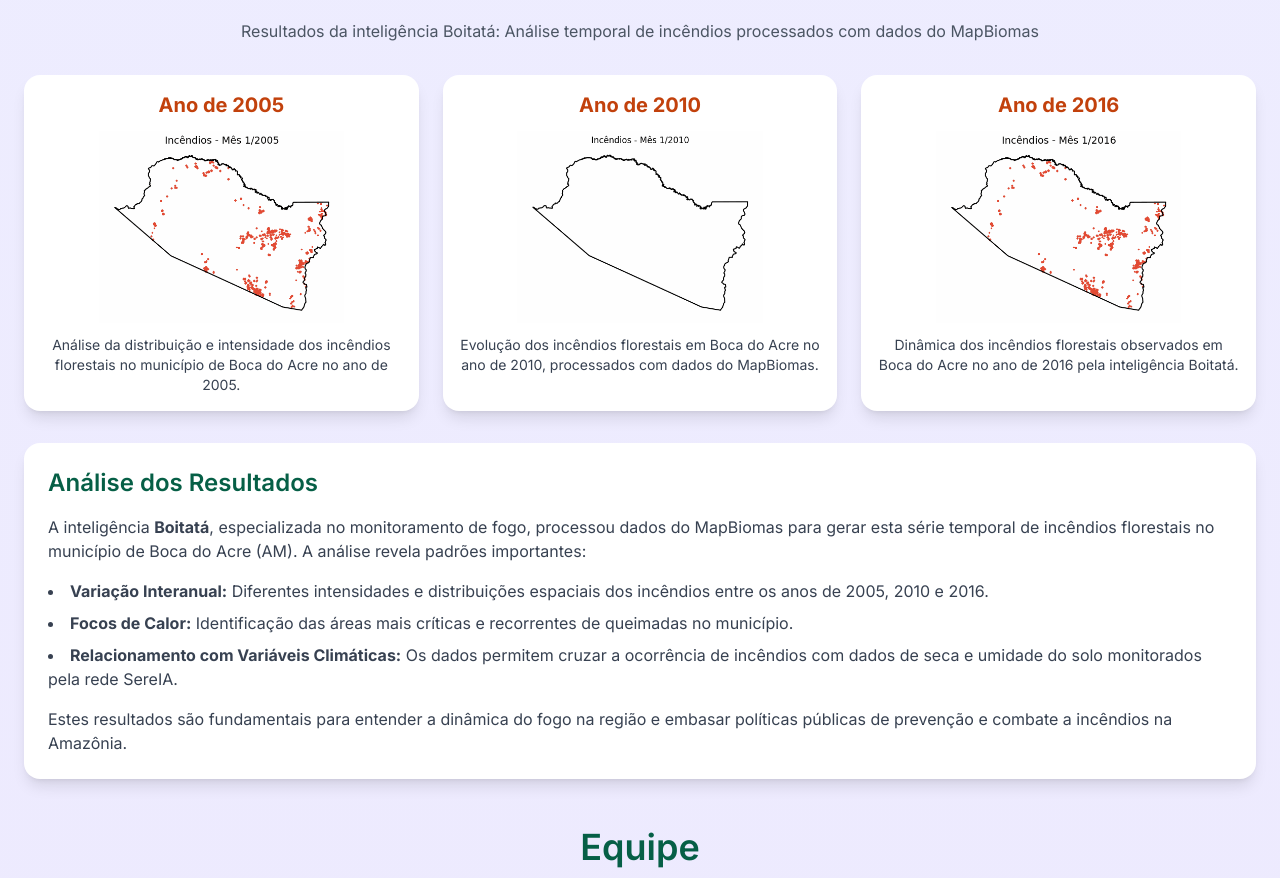
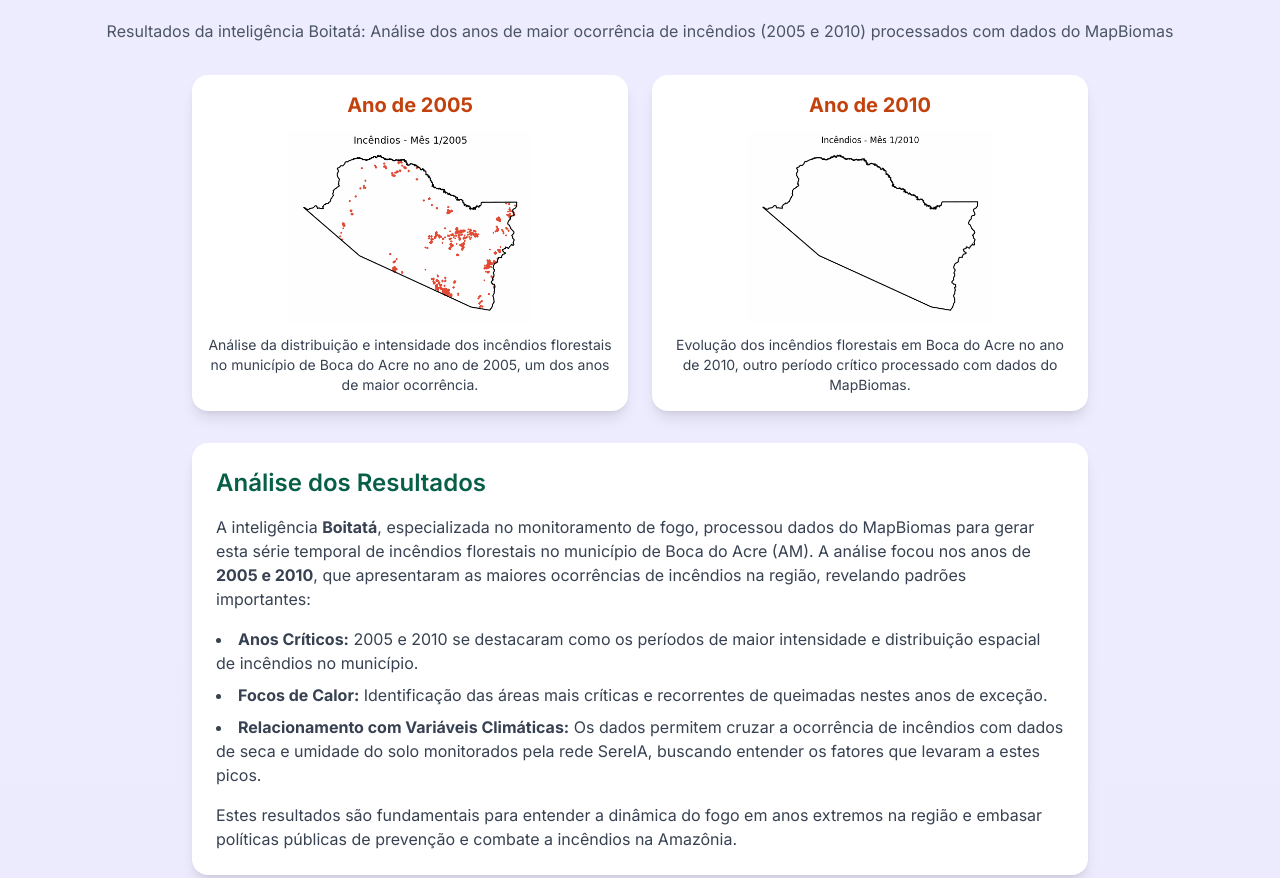
Before and after one commit to rosiam2020/sereIA, a plain HTML site: page index.html in a window 1280 px wide. Shown: the part 6740-7618 px from the top of the page. Drawn offline with nearby package versions, Linux system fonts and the light colour scheme.

Commit message:
Update index.html

```diff
--- a/index.html
+++ b/index.html
@@ -359,18 +359,18 @@
             </a>
           </p>
         </section>
-              <!-- NOVA SEÇÃO: INCÊNDIOS FLORESTAIS - BOITATÁ -->
+                   <!-- NOVA SEÇÃO: INCÊNDIOS FLORESTAIS - BOITATÁ -->
         <section id="incendios" class="my-12">
             <h2 class="text-4xl font-semibold text-center text-emerald-800 mb-6">Incêndios Florestais em Boca do Acre</h2>
-            <p class="text-center text-gray-600 mb-8">Resultados da inteligência Boitatá: Análise temporal de incêndios processados com dados do MapBiomas</p>
+            <p class="text-center text-gray-600 mb-8">Resultados da inteligência Boitatá: Análise dos anos de maior ocorrência de incêndios (2005 e 2010) processados com dados do MapBiomas</p>
 
-            <div class="grid grid-cols-1 md:grid-cols-3 gap-6 mb-8">
+            <div class="grid grid-cols-1 md:grid-cols-2 gap-6 mb-8 max-w-4xl mx-auto">
                 <!-- GIF 2005 -->
                 <div class="bg-white rounded-2xl shadow-lg p-4 flex flex-col items-center">
                     <h3 class="text-xl font-bold text-orange-700 mb-3">Ano de 2005</h3>
                     <img src="incendios_2005.gif" alt="Animação de incêndios florestais em Boca do Acre - 2005" class="w-full h-48 object-contain mb-3 rounded-lg">
                     <p class="text-sm text-gray-700 text-center">
-                        Análise da distribuição e intensidade dos incêndios florestais no município de Boca do Acre no ano de 2005.
+                        Análise da distribuição e intensidade dos incêndios florestais no município de Boca do Acre no ano de 2005, um dos anos de maior ocorrência.
                     </p>
                 </div>
 
@@ -379,32 +379,23 @@
                     <h3 class="text-xl font-bold text-orange-700 mb-3">Ano de 2010</h3>
                     <img src="incendios_2010.gif" alt="Animação de incêndios florestais em Boca do Acre - 2010" class="w-full h-48 object-contain mb-3 rounded-lg">
                     <p class="text-sm text-gray-700 text-center">
-                        Evolução dos incêndios florestais em Boca do Acre no ano de 2010, processados com dados do MapBiomas.
-                    </p>
-                </div>
-
-                <!-- GIF 2016 -->
-                <div class="bg-white rounded-2xl shadow-lg p-4 flex flex-col items-center">
-                    <h3 class="text-xl font-bold text-orange-700 mb-3">Ano de 2016</h3>
-                    <img src="incendios_2016.gif" alt="Animação de incêndios florestais em Boca do Acre - 2016" class="w-full h-48 object-contain mb-3 rounded-lg">
-                    <p class="text-sm text-gray-700 text-center">
-                        Dinâmica dos incêndios florestais observados em Boca do Acre no ano de 2016 pela inteligência Boitatá.
+                        Evolução dos incêndios florestais em Boca do Acre no ano de 2010, outro período crítico processado com dados do MapBiomas.
                     </p>
                 </div>
             </div>
 
-            <div class="bg-white rounded-2xl shadow-lg p-6">
+            <div class="bg-white rounded-2xl shadow-lg p-6 max-w-4xl mx-auto">
                 <h3 class="text-2xl font-semibold text-emerald-800 mb-4">Análise dos Resultados</h3>
                 <p class="text-gray-700 mb-4">
-                    A inteligência <strong>Boitatá</strong>, especializada no monitoramento de fogo, processou dados do MapBiomas para gerar esta série temporal de incêndios florestais no município de Boca do Acre (AM). A análise revela padrões importantes:
+                    A inteligência <strong>Boitatá</strong>, especializada no monitoramento de fogo, processou dados do MapBiomas para gerar esta série temporal de incêndios florestais no município de Boca do Acre (AM). A análise focou nos anos de <strong>2005 e 2010</strong>, que apresentaram as maiores ocorrências de incêndios na região, revelando padrões importantes:
                 </p>
                 <ul class="list-disc list-inside space-y-2 text-gray-700">
-                    <li><strong>Variação Interanual:</strong> Diferentes intensidades e distribuições espaciais dos incêndios entre os anos de 2005, 2010 e 2016.</li>
-                    <li><strong>Focos de Calor:</strong> Identificação das áreas mais críticas e recorrentes de queimadas no município.</li>
-                    <li><strong>Relacionamento com Variáveis Climáticas:</strong> Os dados permitem cruzar a ocorrência de incêndios com dados de seca e umidade do solo monitorados pela rede SereIA.</li>
+                    <li><strong>Anos Críticos:</strong> 2005 e 2010 se destacaram como os períodos de maior intensidade e distribuição espacial de incêndios no município.</li>
+                    <li><strong>Focos de Calor:</strong> Identificação das áreas mais críticas e recorrentes de queimadas nestes anos de exceção.</li>
+                    <li><strong>Relacionamento com Variáveis Climáticas:</strong> Os dados permitem cruzar a ocorrência de incêndios com dados de seca e umidade do solo monitorados pela rede SereIA, buscando entender os fatores que levaram a estes picos.</li>
                 </ul>
                 <p class="text-gray-700 mt-4">
-                    Estes resultados são fundamentais para entender a dinâmica do fogo na região e embasar políticas públicas de prevenção e combate a incêndios na Amazônia.
+                    Estes resultados são fundamentais para entender a dinâmica do fogo em anos extremos na região e embasar políticas públicas de prevenção e combate a incêndios na Amazônia.
                 </p>
             </div>
         </section>
```
